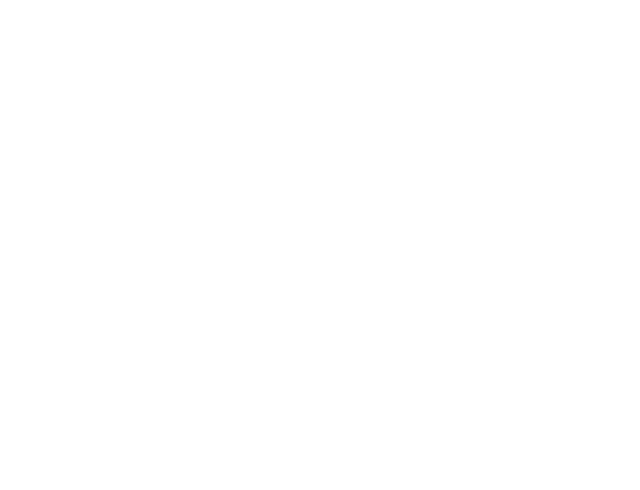
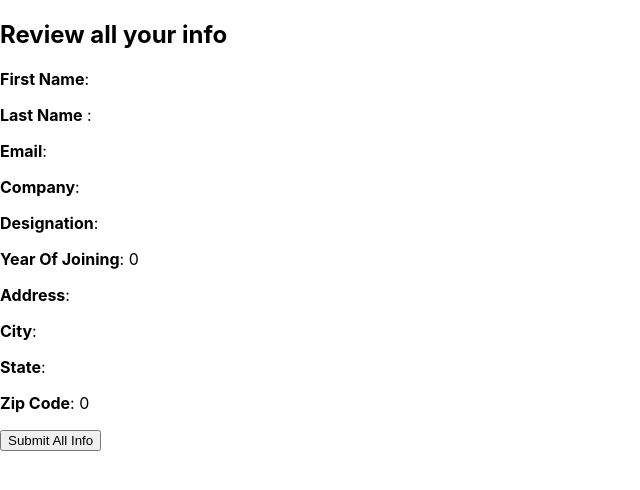
Before and after one commit to SanthoshKumar127/ReactApplication, a React (Create React App) app: page /review in a window 1280 px wide. Shown: the top 490 px of the page, without its empty margins (0-640 px from the left). Built offline with nearby package versions, Linux system fonts and the light colour scheme.

Commit message:
Form navigation

```diff
--- a/src/App.tsx
+++ b/src/App.tsx
@@ -1,24 +1,12 @@
 import React from "react";
 import { BrowserRouter as Router } from "react-router-dom";
-import PersonalDetails from "./Component/PersonalDetails";
-import ProfessionalDetails from "./Component/ProfessionalDetails";
-import { Switch } from "react-router-dom";
-import { Route } from "react-router-dom";
-import Address from "./Component/Address";
+import MultiStepForm from "./Component/MultiStepForm";
 
 function App() {
   return (
     <Router>
-      <div className="MultiStep">
-        <Switch>
-          <Route path="/" exact component={PersonalDetails}></Route>
-          <Route
-            path="/ProfessionalDetails"
-            exact
-            component={ProfessionalDetails}
-          ></Route>
-          <Route path="/address" exact component={Address}></Route>
-        </Switch>
+      <div className="app">
+        <MultiStepForm />
       </div>
     </Router>
   );
--- a/src/Component/Address.tsx
+++ b/src/Component/Address.tsx
@@ -1,5 +1,7 @@
 import React from "react";
 import { useForm, SubmitHandler } from "react-hook-form";
+import { useHistory } from "react-router";
+import { useMultiStepForm } from "./MultiStepFormContext";
 
 type AddressProps = {
   address: string;
@@ -10,24 +12,32 @@ type AddressProps = {
 
 const Address: React.FC = () => {
   const { register, handleSubmit } = useForm<AddressProps>();
+  const history = useHistory();
+  const { address, setAddress } = useMultiStepForm();
+
+  const onSubmit: SubmitHandler<AddressProps> = (data) => {
+    setAddress(data);
+    console.log("data: from profile form", data);
+    history.push("/review");
+  };
   return (
-    <form>
+    <form onSubmit={handleSubmit(onSubmit)}>
       <h2> Fill your Address </h2>
       <p>
         <label htmlFor="address"> Address </label>
-        <input type="text" name="address" />
+        <input type="text" name="address" defaultValue={address.address} {...register}/>
       </p>
       <p>
         <label htmlFor="city">City </label>
-        <input type="text" name="city" />
+        <input type="text" name="city" defaultValue={address.city} {...register}/>
       </p>
       <p>
         <label htmlFor="state"> State </label>
-        <input type="text" name="state" />
+        <input type="text" name="state" defaultValue={address.state} {...register}/>
       </p>
       <p>
         <label htmlFor="zip"> Zip Code </label>
-        <input type="number" name="zip" />
+        <input type="number" name="zip" defaultValue={address.zip} {...register}/>
       </p>
 
       <input type="submit" value="Save and Submit" />
--- /dev/null
+++ b/src/Component/MultiStepForm.tsx
@@ -0,0 +1,34 @@
+import React from "react";
+import ProfessionalDetails from "./ProfessionalDetails";
+import PersonalDetails from "./PersonalDetails";
+import { Switch } from "react-router-dom";
+import { Route } from "react-router-dom";
+import Address from "./Address";
+import Review from "./Review";
+import MultiStepFormProvider from "./MultiStepFormContext";
+
+function MultiStepForm() {
+  return (
+    <MultiStepFormProvider>
+      <div className="MultiStep">
+        <Switch>
+          <Route path="/" exact component={PersonalDetails}>
+            {" "}
+            <PersonalDetails />
+          </Route>
+          <Route path="/professional" component={ProfessionalDetails}>
+            <ProfessionalDetails />
+          </Route>
+          <Route path="/address" exact component={Address}>
+            <Address />
+          </Route>
+          <Route path = "/review" component={Review}>
+            <Review />
+          </Route>
+        </Switch>
+      </div>
+    </MultiStepFormProvider>
+  );
+}
+
+export default MultiStepForm;
--- /dev/null
+++ b/src/Component/MultiStepFormContext.tsx
@@ -0,0 +1,76 @@
+import React, { createContext, useContext, useState } from "react";
+
+interface IPersonal {
+  firstName: string;
+  lastName: string;
+  email: string;
+}
+
+interface IProfessional {
+  company: string;
+  designation: string;
+  yearOfJoining: number;
+}
+
+interface IAddress {
+  address: string;
+  city: string;
+  state: string;
+  zip: number;
+}
+
+type MultiStepFormContextProps = {
+  personal: IPersonal;
+  setPersonal: React.Dispatch<React.SetStateAction<IPersonal>>;
+  professional: IProfessional;
+  setProfessional: React.Dispatch<React.SetStateAction<IProfessional>>;
+  address: IAddress;
+  setAddress: React.Dispatch<React.SetStateAction<IAddress>>;
+};
+
+export const MultiStepFormContext = createContext<MultiStepFormContextProps>({
+  personal: { firstName: "", lastName: "", email: "" },
+  professional: { company: "", designation: "", yearOfJoining: 0 },
+  address: { address: "", city: "", state: "", zip: 0 },
+  setPersonal: () => {},
+  setProfessional: () => {},
+  setAddress: () => {},
+});
+
+export const useMultiStepForm = () => useContext(MultiStepFormContext);
+
+export const MultiStepFormProvider: React.FC = ({ children }) => {
+  const [personal, setPersonal] = useState({
+    firstName: "",
+    lastName: "",
+    email: "",
+  });
+  const [professional, setProfessional] = useState({
+    company: "",
+    designation: "",
+    yearOfJoining: 0,
+  });
+  const [address, setAddress] = useState({
+    address: "",
+    city: "",
+    state: "",
+    zip: 0,
+  });
+
+  return (
+    <MultiStepFormContext.Provider
+      value={{
+        personal,
+        professional,
+        address,
+        setPersonal,
+        setProfessional,
+        setAddress,
+      }}
+    >
+      {children}
+    </MultiStepFormContext.Provider>
+  );
+};
+
+export default MultiStepFormProvider;
--- a/src/Component/PersonalDetails.tsx
+++ b/src/Component/PersonalDetails.tsx
@@ -1,6 +1,7 @@
 import React from "react";
 import { useForm, SubmitHandler } from "react-hook-form";
-import ProfessionalDetails from "./ProfessionalDetails";
+import { useHistory } from "react-router-dom";
+import { useMultiStepForm } from "./MultiStepFormContext";
 
 type PersonalDetailsProps = {
   firstName: string;
@@ -10,23 +11,45 @@ type PersonalDetailsProps = {
 
 const PersonalDetails: React.FC = () => {
   const { register, handleSubmit } = useForm<PersonalDetailsProps>();
+  const history = useHistory();
+  const { personal, setPersonal } = useMultiStepForm();
+
+  const onSubmit: SubmitHandler<PersonalDetailsProps> = (data) => {
+    setPersonal(data);
+    console.log("data: from profile form", data);
+    history.push("/professional");
+  };
   return (
-    <form>
+    <form onSubmit={handleSubmit(onSubmit)} noValidate>
       <h2> Fill your Personal Details </h2>
       <p>
         <label htmlFor="firstName">First Name </label>
-        <input type="text" name="firstName" />
+        <input
+          type="text"
+          name="firstName"
+          defaultValue={personal.firstName}
+          {...register}
+        />
       </p>
       <p>
         <label htmlFor="lastName">Last Name </label>
-        <input type="text" name="lastName" />
+        <input
+          type="text"
+          name="lastName"
+          defaultValue={personal.lastName}
+          {...register}
+        />
       </p>
       <p>
         <label htmlFor="email"> Email </label>
-        <input type="email" name="name" />
+        <input
+          type="email"
+          name="name"
+          defaultValue={personal.email}
+          {...register}
+        />
       </p>
-
-      <input type="submit" value="Next"/>
+      <input type="submit" value="Next" />
     </form>
   );
 };
--- a/src/Component/ProfessionalDetails.tsx
+++ b/src/Component/ProfessionalDetails.tsx
@@ -1,5 +1,7 @@
 import React from "react";
 import { useForm, SubmitHandler } from "react-hook-form";
+import { useHistory } from "react-router-dom";
+import { useMultiStepForm } from "./MultiStepFormContext";
 
 type ProfessionalDetailsProps = {
   company: string;
@@ -9,20 +11,43 @@ type ProfessionalDetailsProps = {
 
 const ProfessionalDetails: React.FC = () => {
   const { register, handleSubmit } = useForm<ProfessionalDetailsProps>();
+  const history = useHistory();
+  const { professional, setProfessional } = useMultiStepForm();
+
+  const onSubmit: SubmitHandler<ProfessionalDetailsProps> = (data) => {
+    setProfessional(data);
+    console.log("data: from profile form", data);
+    history.push("/address");
+  };
   return (
-    <form>
+    <form onSubmit={handleSubmit(onSubmit)}>
       <h2> Fill your Professional Details </h2>
       <p>
         <label htmlFor="firstName">Company Name </label>
-        <input type="text" name="company" />
+        <input
+          type="text"
+          name="company"
+          defaultValue={professional.company}
+          {...register}
+        />
       </p>
       <p>
         <label htmlFor="lastName">Designation </label>
-        <input type="text" name="designation" />
+        <input
+          type="text"
+          name="designation"
+          defaultValue={professional.designation}
+          {...register}
+        />
       </p>
       <p>
         <label htmlFor="number"> Year Of Joining </label>
-        <input type="number" name="yearOfJoining" />
+        <input
+          type="number"
+          name="yearOfJoining"
+          defaultValue={professional.yearOfJoining}
+          {...register}
+        />
       </p>
 
       <input type="submit" value="Next" />
--- /dev/null
+++ b/src/Component/Review.tsx
@@ -0,0 +1,49 @@
+import React, { FormEvent } from "react";
+import { useMultiStepForm } from "./MultiStepFormContext";
+
+function Review() {
+  const { personal, professional, address } = useMultiStepForm();
+
+  function handleSubmit(e: FormEvent<HTMLFormElement>) {
+
+  }
+  return (
+    <form onSubmit={handleSubmit}>
+      <h2>Review all your info</h2>
+      <p>
+        <strong>First Name</strong>: {personal.firstName}
+      </p>
+      <p>
+        <strong>Last Name</strong> : {personal.lastName}
+      </p>
+      <p>
+        <strong>Email</strong>: {personal.email}
+      </p>
+      <p>
+        <strong>Company</strong>: {professional.company}
+      </p>
+      <p>
+        <strong>Designation</strong>: {professional.designation}
+      </p>
+      <p>
+        <strong>Year Of Joining</strong>: {professional.yearOfJoining}
+      </p>
+      <p>
+        <strong>Address</strong>: {address.address}
+      </p>
+      <p>
+        <strong>City</strong>: {address.city}
+      </p>
+      <p>
+        <strong>State</strong>: {address.state}
+      </p>
+      <p>
+        <strong>Zip Code</strong>: {address.zip}
+      </p>
+
+      <input type="submit" value="Submit All Info" />
+    </form>
+  );
+}
+
+export default Review;
```
Also changed, not shown: src/MultiStepForm.tsx (deleted, +0 -25 lines).
